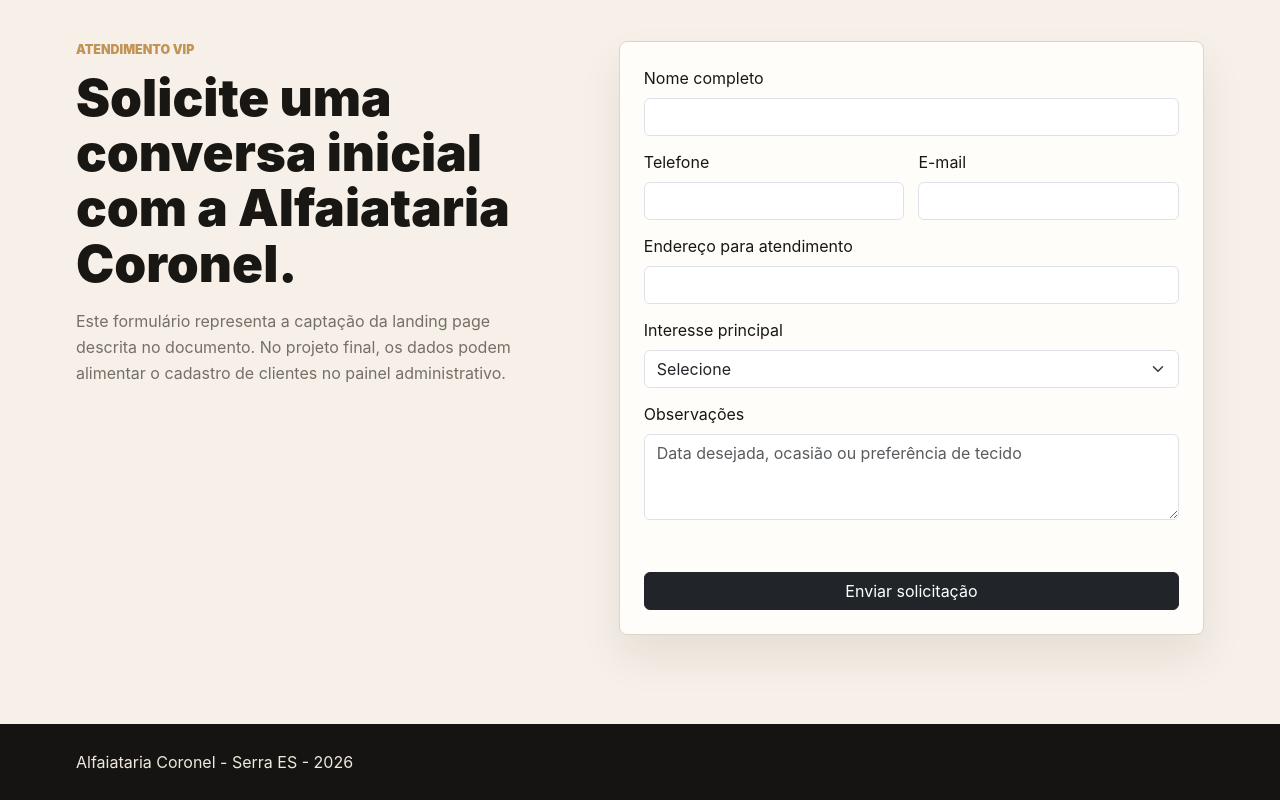
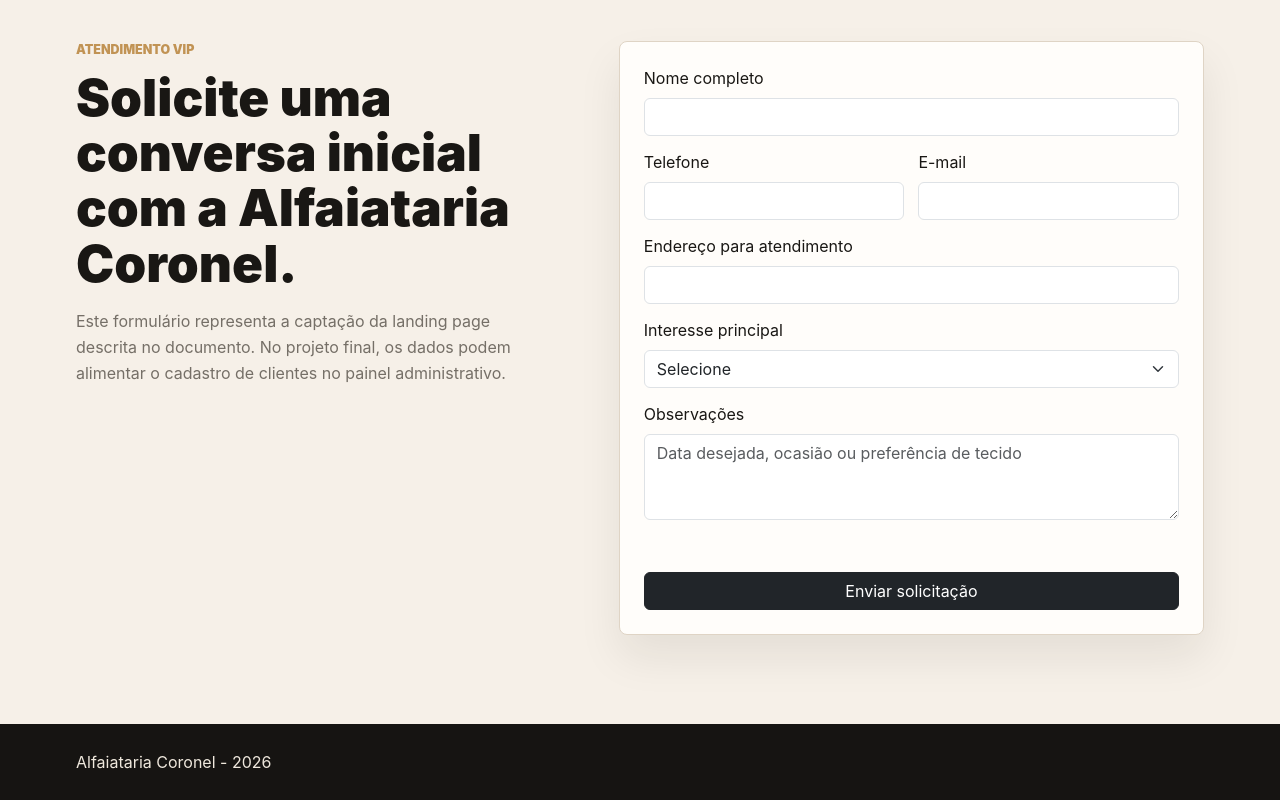
Before and after one commit to Piani2/Trab-dev-web, a plain HTML site: page landing-page/landing.html in a window 1280 px wide. Shown: the part 2026-2826 px from the top of the page. Drawn offline with nearby package versions, Linux system fonts and the light colour scheme.

Commit message:
fix: atualiza texto do rodapé

```diff
--- a/landing-page/landing.html
+++ b/landing-page/landing.html
@@ -153,7 +153,7 @@
     </main>
 
     <footer class="site-footer">
-      <span>Alfaiataria Coronel - Serra ES - 2026</span>
+      <span>Alfaiataria Coronel - 2026</span>
     </footer>
 
     <script src="landing.js"></script>
```
